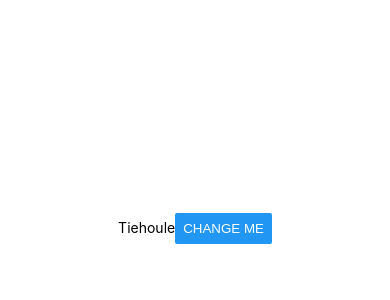
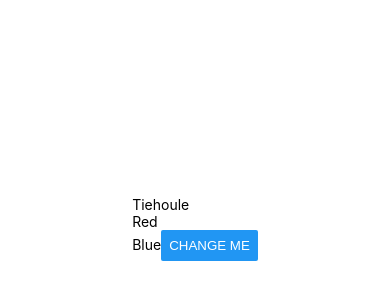
Before and after one commit to gauti-tag/react-native-todoList, a React Native app: screen / in a window 390 px wide. Shown: the part 194-494 px from the top of the page. Built offline with nearby package versions, Linux system fonts and the light colour scheme.

Commit message:
Feat: Create Todo component

```diff
--- /dev/null
+++ b/Components/Todo.js
@@ -0,0 +1,15 @@
+import React, { useState } from "react";
+import { View, Text } from "react-native";
+
+const Todo = (props) => {
+
+    return (
+        <View>
+            <Text>
+                {props.name}
+            </Text>
+        </View>
+    )
+}
+
+export default Todo;
--- a/Components/TodoList.js
+++ b/Components/TodoList.js
@@ -1,16 +1,20 @@
 import React, { useState } from "react";
 import { View, Text, Button } from "react-native";
+
+import Todo from "./Todo";
 
 const TodoList = () => {
     const [title, setTitle] = useState('Tiehoule');
     return (
         <View>
             <Text>
-                {title}
+                {title} <br />
+                <Todo name='Red' /> <br />
+                <Todo name='Blue' />
+
                 <Button title="Change me" onPress={() => setTitle('Set my name')} />
             </Text>
         </View>
     )
 }
-
 export default TodoList;
```
Also changed, not shown: 1 other file (tests, documents, lock files or other folders).
